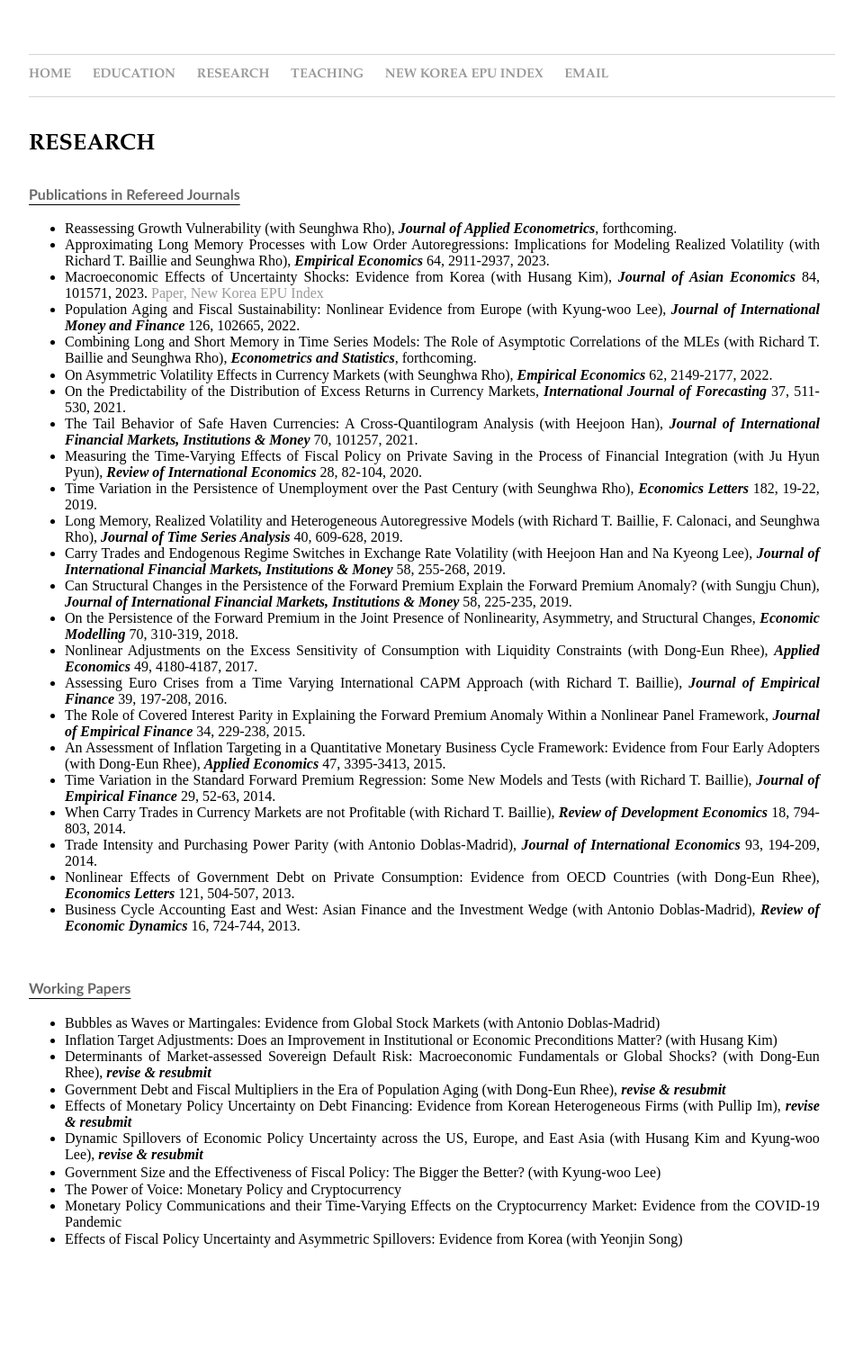
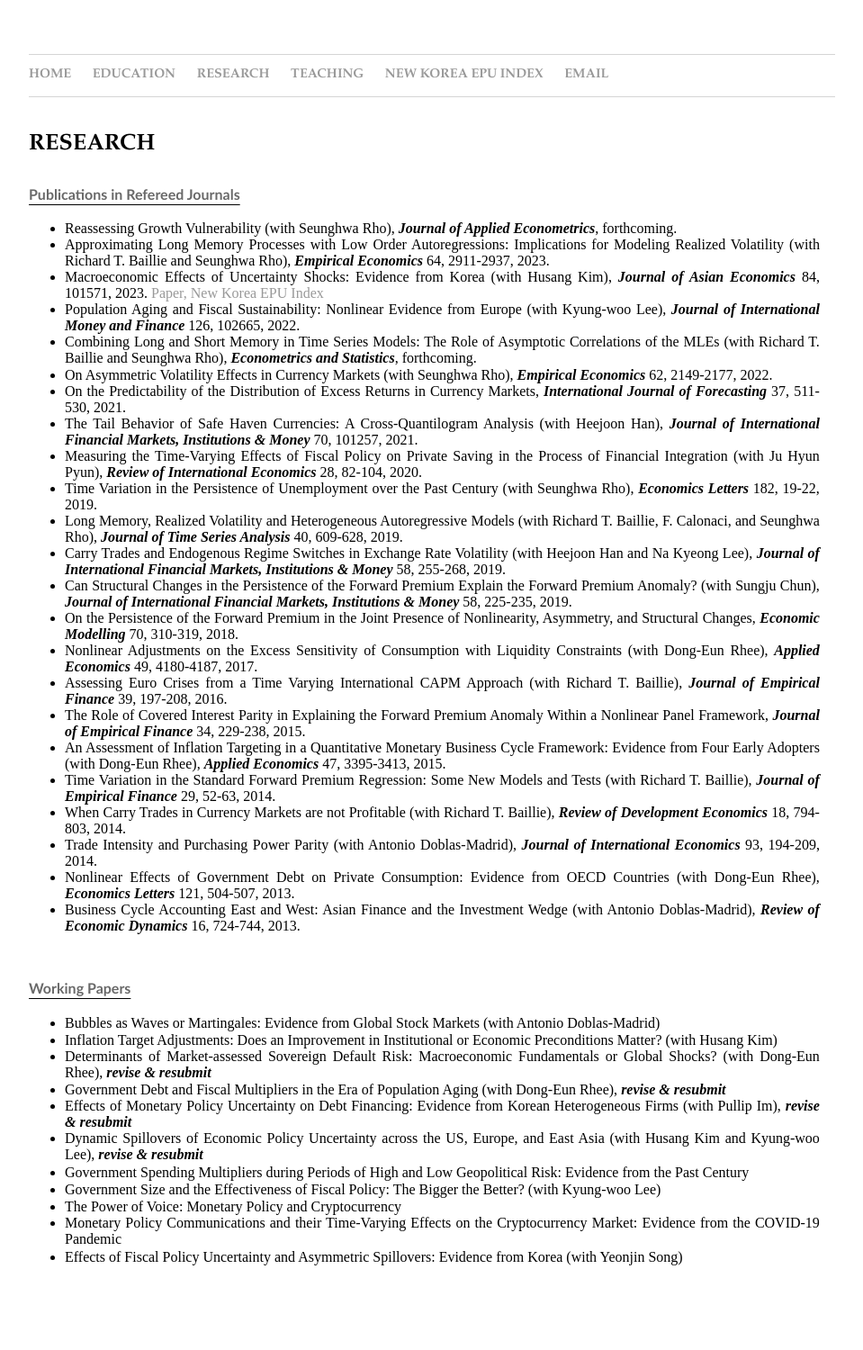
Before and after one commit to dooyeoncho/dooyeoncho.github.io, a Jekyll site: the page built from pages/research.html, in a window 1280 px wide. Shown: the whole page at 90% size, without its empty margins (160-1119 px from the left). Built offline with Jekyll 4.4.1, drawn with Linux system fonts in a browser that asks for light colours.

Commit message:
Update research.html

```diff
--- a/pages/research.html
+++ b/pages/research.html
@@ -59,6 +59,7 @@ span {
 		<span><li>Government Debt and Fiscal Multipliers in the Era of Population Aging (with Dong-Eun Rhee), <em property="italic"><b>revise & resubmit</b></em></li></span>
 		<span><li>Effects of Monetary Policy Uncertainty on Debt Financing: Evidence from Korean Heterogeneous Firms (with Pullip Im), <em property="italic"><b>revise & resubmit</b></em></li></span>
 		<span><li>Dynamic Spillovers of Economic Policy Uncertainty across the US, Europe, and East Asia (with Husang Kim and Kyung-woo Lee), <em property="italic"><b>revise & resubmit</b></em></li></span>
+		<span><li>Government Spending Multipliers during Periods of High and Low Geopolitical Risk: Evidence from the Past Century</li></span>
 		<span><li>Government Size and the Effectiveness of Fiscal Policy: The Bigger the Better? (with Kyung-woo Lee)</li></span>
 		<span><li>The Power of Voice: Monetary Policy and Cryptocurrency</li></span>
                 <span><li>Monetary Policy Communications and their Time-Varying Effects on the Cryptocurrency Market: Evidence from the COVID-19 Pandemic</li></span>
```
